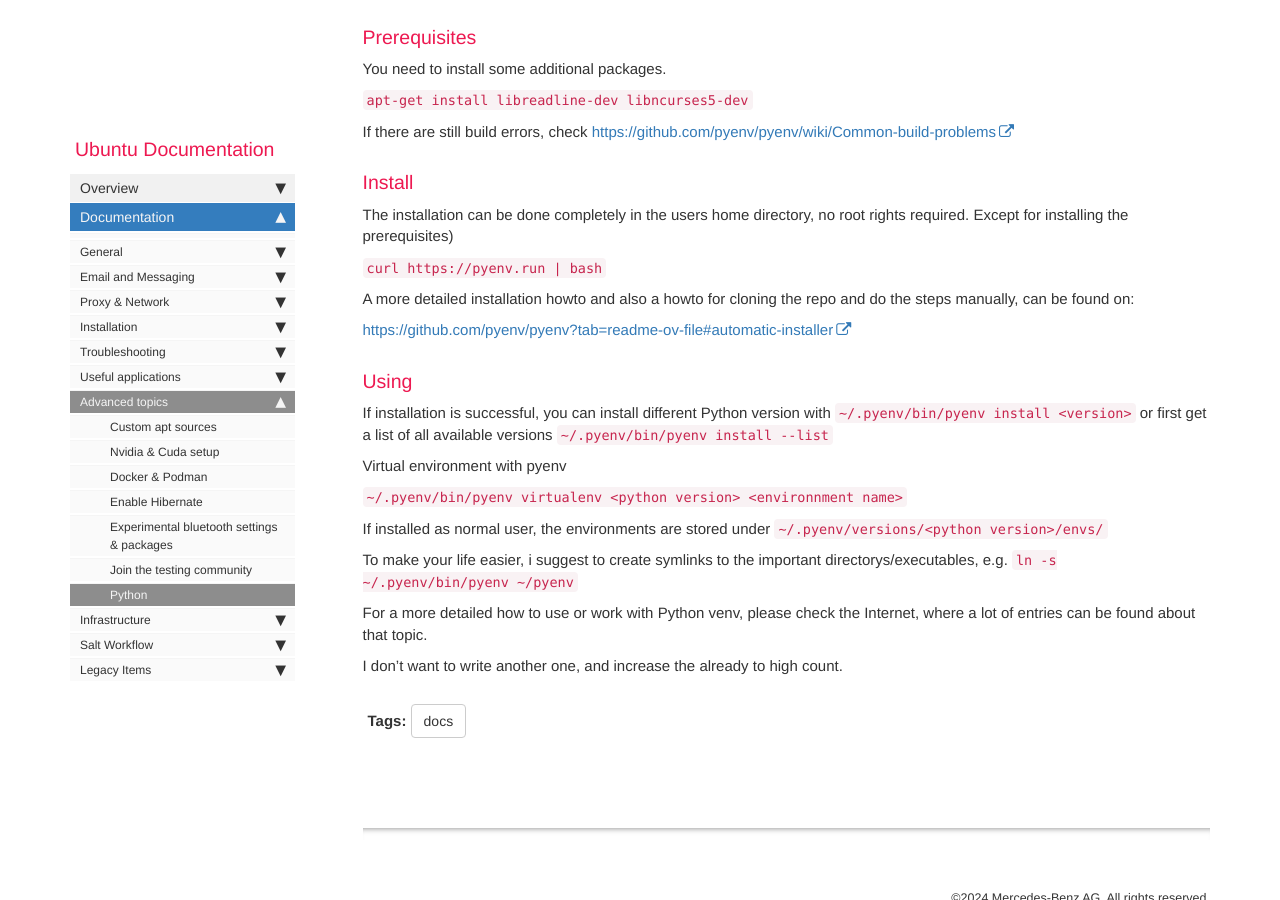
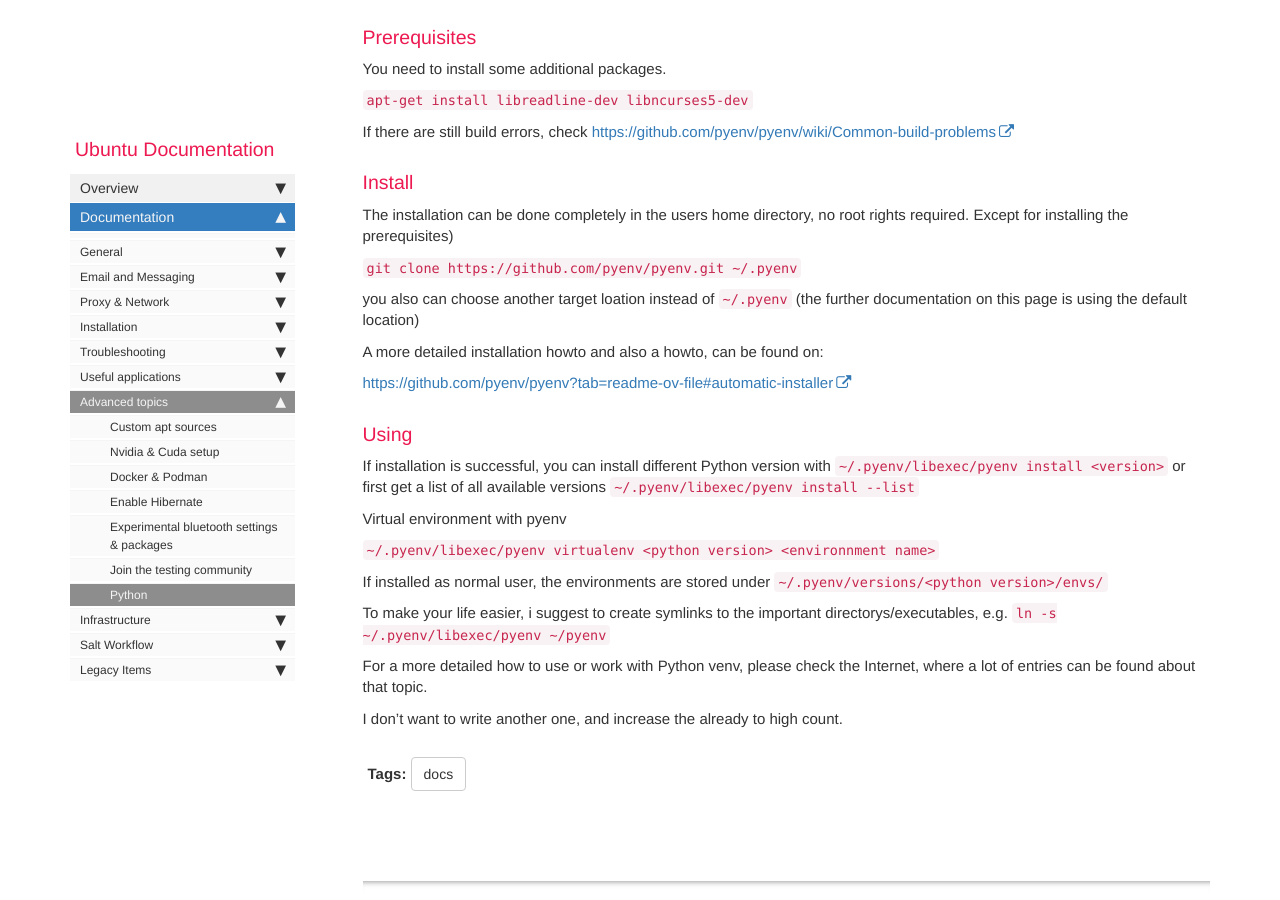
Before and after one commit to RajputPawan/Prometheus, a Jekyll site: the page built from pages/docs/python.md, in a window 1280 px wide and 900 px high, scrolled down 1242 px. Built offline with Jekyll 4.4.1, drawn with Linux system fonts in a browser that asks for light colours; comment, search, counter and statistics services are not loaded.

Commit message:
UBUNTUOP-1952/ohnemud-ubuntudoc-entry-custom-python-version

````diff
--- a/pages/docs/python.md
+++ b/pages/docs/python.md
@@ -69,9 +69,12 @@ If there are still build errors, check [https://github.com/pyenv/pyenv/wiki/Comm
 
 The installation can be done completely in the users home directory, no root rights required. Except for installing the prerequisites)
 
-```curl https://pyenv.run | bash```
+```git clone https://github.com/pyenv/pyenv.git ~/.pyenv```
 
-A more detailed installation howto and also a howto for cloning the repo and do the steps manually, can be found on:
+you also can choose another target loation instead of ```~/.pyenv``` (the further documentation on this page is using the default location)
+
+
+A more detailed installation howto and also a howto, can be found on:
 
 [https://github.com/pyenv/pyenv?tab=readme-ov-file#automatic-installer](https://github.com/pyenv/pyenv?tab=readme-ov-file#automatic-installer)
 
@@ -79,18 +82,18 @@ A more detailed installation howto and also a howto for cloning the repo and do
 ### Using
 
 If installation is successful, you can install different Python version with
-```~/.pyenv/bin/pyenv install <version>```
+```~/.pyenv/libexec/pyenv install <version>```
 or first get a list of all available versions
-```~/.pyenv/bin/pyenv install --list```
+```~/.pyenv/libexec/pyenv install --list```
 
 Virtual environment with pyenv
 
-```~/.pyenv/bin/pyenv virtualenv <python version> <environnment name>```
+```~/.pyenv/libexec/pyenv virtualenv <python version> <environnment name>```
 
 If installed as normal user, the environments are stored under ```~/.pyenv/versions/<python version>/envs/```
 
 To make your life easier, i suggest to create symlinks to the important directorys/executables, e.g.
-```ln -s ~/.pyenv/bin/pyenv ~/pyenv```
+```ln -s ~/.pyenv/libexec/pyenv ~/pyenv```
 
 
 For a more detailed how to use or work with Python venv, please check the Internet, where a lot of entries can be found about that topic.
````
